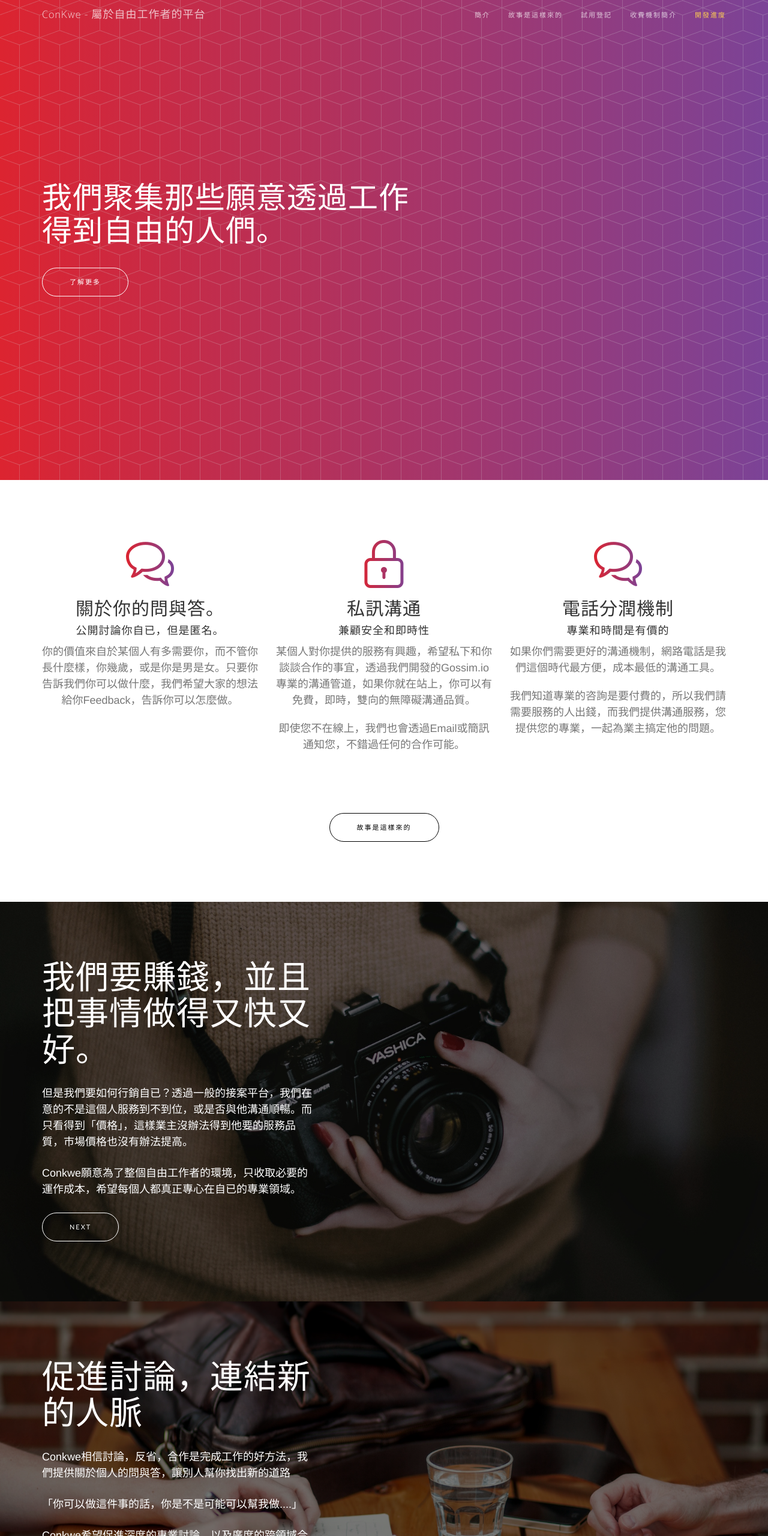
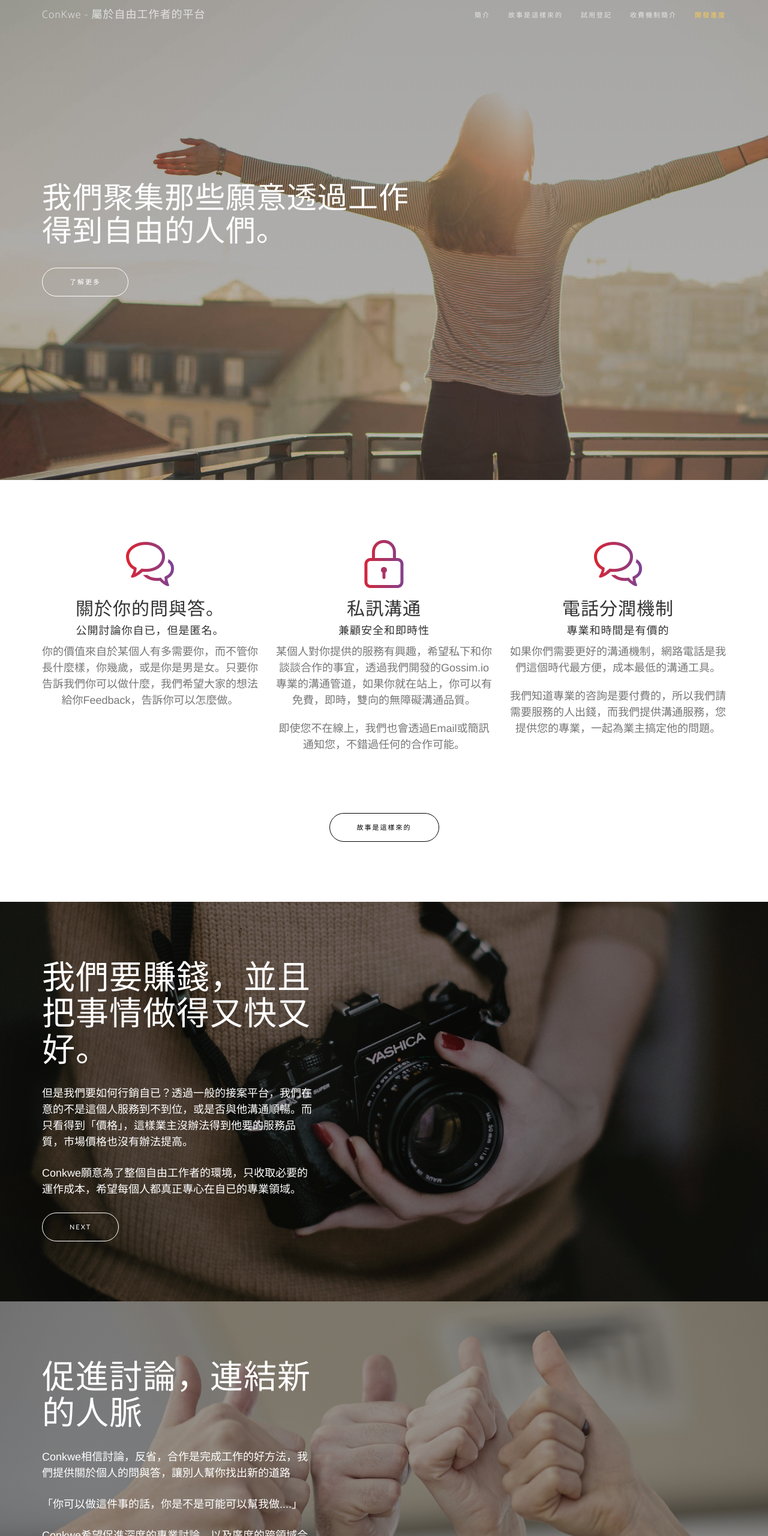
Before and after one commit to gossim/conkwe-page, a plain HTML site: page index.html in a window 1280 px wide. Shown: the top 2560 px of the page at 60% size. Drawn offline with nearby package versions, Linux system fonts and the light colour scheme; a script that the page names is missing; a web font is replaced by a local one.

Commit message:
Change the images.

```diff
--- a/css/new-age.css
+++ b/css/new-age.css
@@ -156,13 +156,19 @@ header {
   width: 100%;
   min-height: auto;
   overflow-y: hidden;
-  background: url("../img/bg-pattern.png"), #7b4397;
+  /*background: url("../img/bg-pattern.png"), #7b4397;*/
   /* fallback for old browsers */
-  background: url("../img/bg-pattern.png"), -webkit-linear-gradient(to left, #7b4397, #dc2430);
+  /*background: url("../img/bg-pattern.png"), -webkit-linear-gradient(to left, #7b4397, #dc2430);*/
   /* Chrome 10-25, Safari 5.1-6 */
-  background: url("../img/bg-pattern.png"), linear-gradient(to left, #7b4397, #dc2430);
+  /*background: url("../img/bg-pattern.png"), linear-gradient(to left, #7b4397, #dc2430);*/
   /* W3C, IE 10+/ Edge, Firefox 16+, Chrome 26+, Opera 12+, Safari 7+ */
   color: white;
+  -webkit-background-size: cover;
+  -moz-background-size: cover;
+  background-size: cover;
+  -o-background-size: cover;
+  background-position: center;
+  background: linear-gradient( rgba(0, 0, 0, 0.3), rgba(0, 0, 0, 0.25) ), url("../img/open-hands.jpg");
 }
 header .header-content {
   text-align: center;
@@ -382,7 +388,7 @@ section.cta .cta-content p {
 section.cta .overlay {
   height: 100%;
   width: 100%;
-  background-color: rgba(0, 0, 0, 0.5);
+  background-color: rgba(0, 0, 0, 0.4);
   position: absolute;
   top: 0;
   left: 0;
--- a/index.html
+++ b/index.html
@@ -170,7 +170,7 @@
         <div class="overlay"></div>
     </section>
 
-    <section id="cta_2" class="cta">
+    <section id="cta_2" class="cta" style="background-image: url('img/thumbs.jpg')">
         <div class="cta-content">
             <div class="container">
                <div style="float:left">
@@ -188,13 +188,12 @@
         <div class="overlay"></div>
     </section>
 
-    <section id="question" class="cta">
+    <section id="question" class="cta" style="background: none;">
         <div class="cta-content">
             <div class="container" style="max-width:1000px; width:100%; height: 600px; margin:0px auto;">
                 <iframe src="https://www.surveycake.com/s/3ZX7R" style="height:100%;width:100%;overflow:hidden;border:#ddd 1px solid;" allowTransparency="true" frameborder="0"></iframe>
             </div>
         </div>
-        <div class="overlay"></div>
     </section>
 
     <section id="price" class="features">
```
Also changed, not shown: img/open-hands.jpg (added), img/thumbs.jpg (added).
